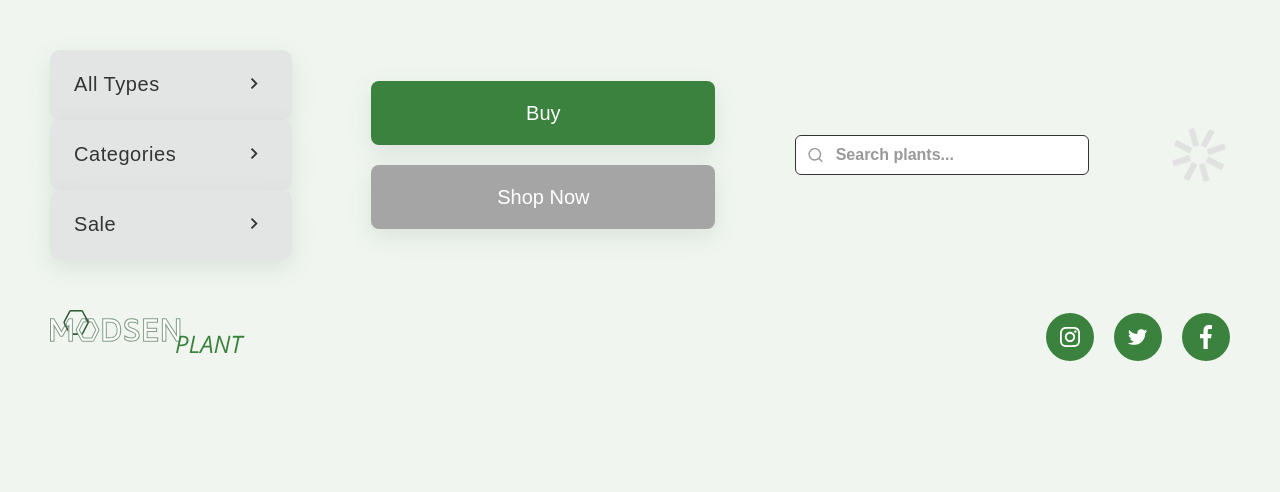
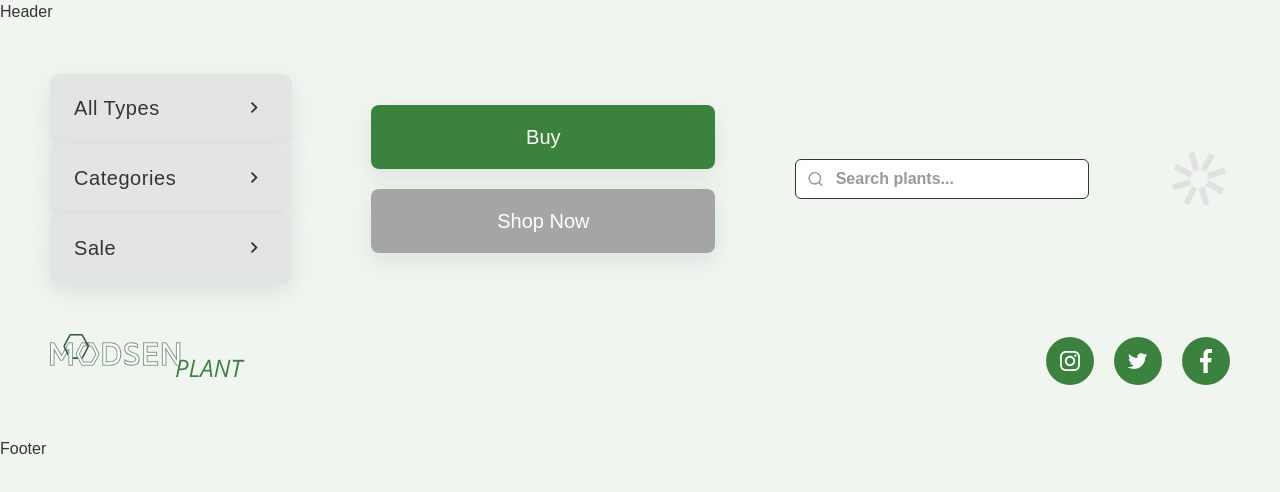
Before and after one commit to Vladislavevteev16/Modsen-Plants-Shop, a React (Vite) app: page / in a window 1280 px wide. Before the commit this address led to /home. Shown: the top 492 px of the page. Built offline with nearby package versions, Linux system fonts and the light colour scheme.

Commit message:
fix: fix layout nesting for nested routes

```diff
--- a/src/router/AppRouter.tsx
+++ b/src/router/AppRouter.tsx
@@ -1,4 +1,4 @@
-import { createBrowserRouter, Navigate, RouterProvider } from 'react-router-dom';
+import { createBrowserRouter, RouterProvider } from 'react-router-dom';
 
 import { Layout } from '@/components/Layout';
 import { PATH_NAME } from '@/constants/paths';
@@ -12,12 +12,12 @@ const router = createBrowserRouter([
     path: PATH_NAME.MAIN,
     element: <Layout />,
     children: [
-      { index: true, element: <Navigate to={PATH_NAME.HOME} replace /> },
+      { index: true, element: <HomePage /> },
+      { path: PATH_NAME.HOME, element: <HomePage /> },
       { path: PATH_NAME.SHOP, element: <ShopPage /> },
       { path: PATH_NAME.ORDER, element: <PlaceYourOrderPage /> },
     ],
   },
-  { path: PATH_NAME.HOME, element: <HomePage /> },
   { path: '*', element: <NotFoundPage /> },
 ]);
 
```
